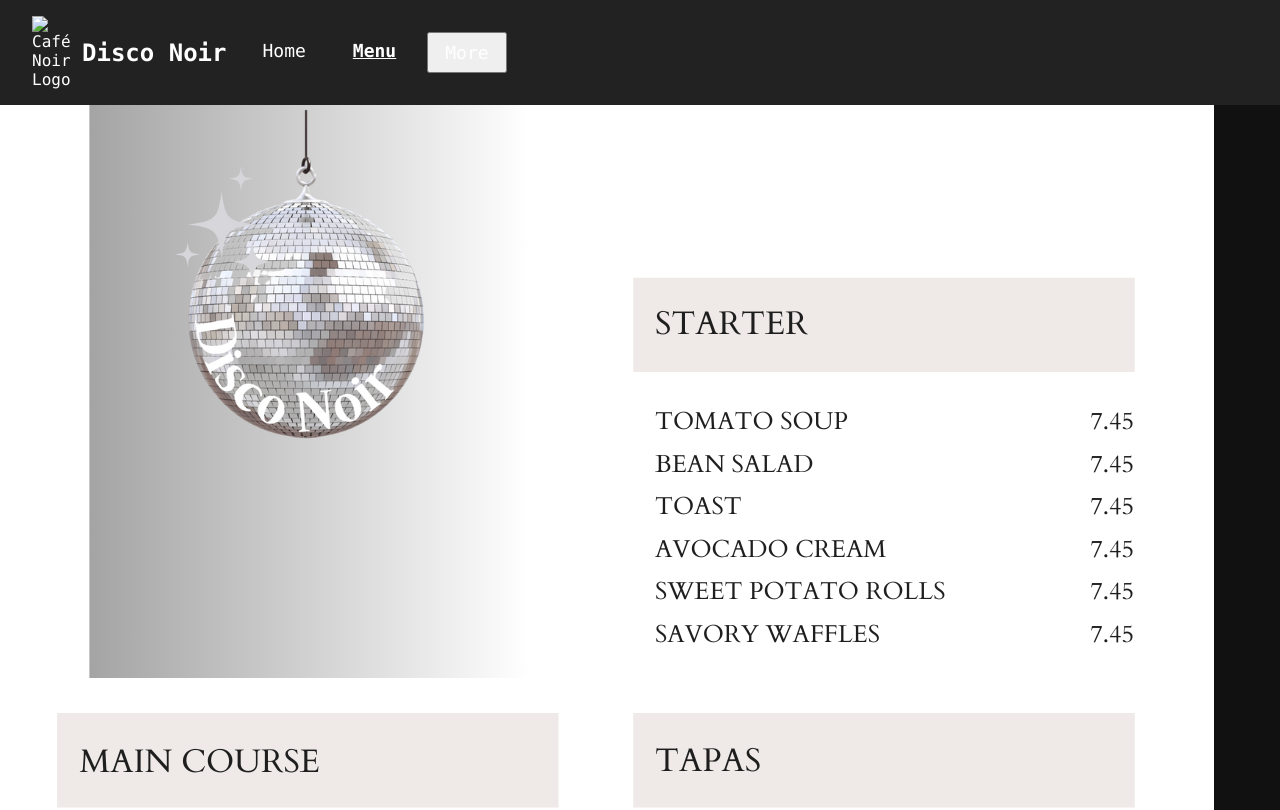
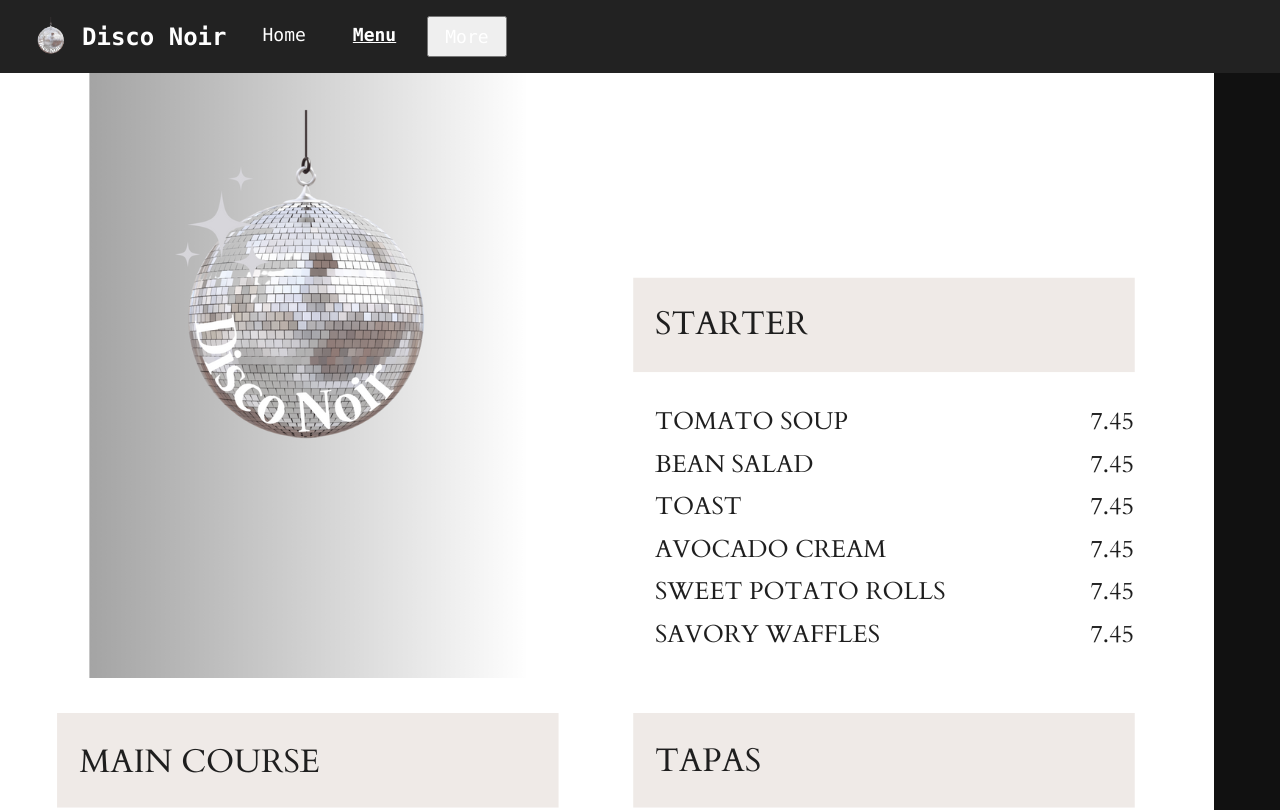
Before and after one commit to Calypso1945/Disco-Noir-Website, a plain HTML site: page Menu.html in a window 1280 px wide. Shown: the top 810 px of the page. Drawn offline with Linux system fonts and the light colour scheme; files whose address does not match are found by name.

Commit message:
Menu.html

```diff
--- a/Menu.html
+++ b/Menu.html
@@ -11,7 +11,7 @@
   <!-- Navigation Bar -->
   <div class="navbar">
     <a href="index.html" class="logo-link">
-      <img src="ASSETS/Images/Logo_Transparent.png" alt="Café Noir Logo" class="logo-image">
+      <img src="https://github.com/Calypso1945/Disco-Noir-Website/blob/main/Logo_Transparent.png?raw=true" alt="Disco Noir Logo" class="logo-image">
       <span class="logo-text">Disco Noir</span>
     </a>
 
```
